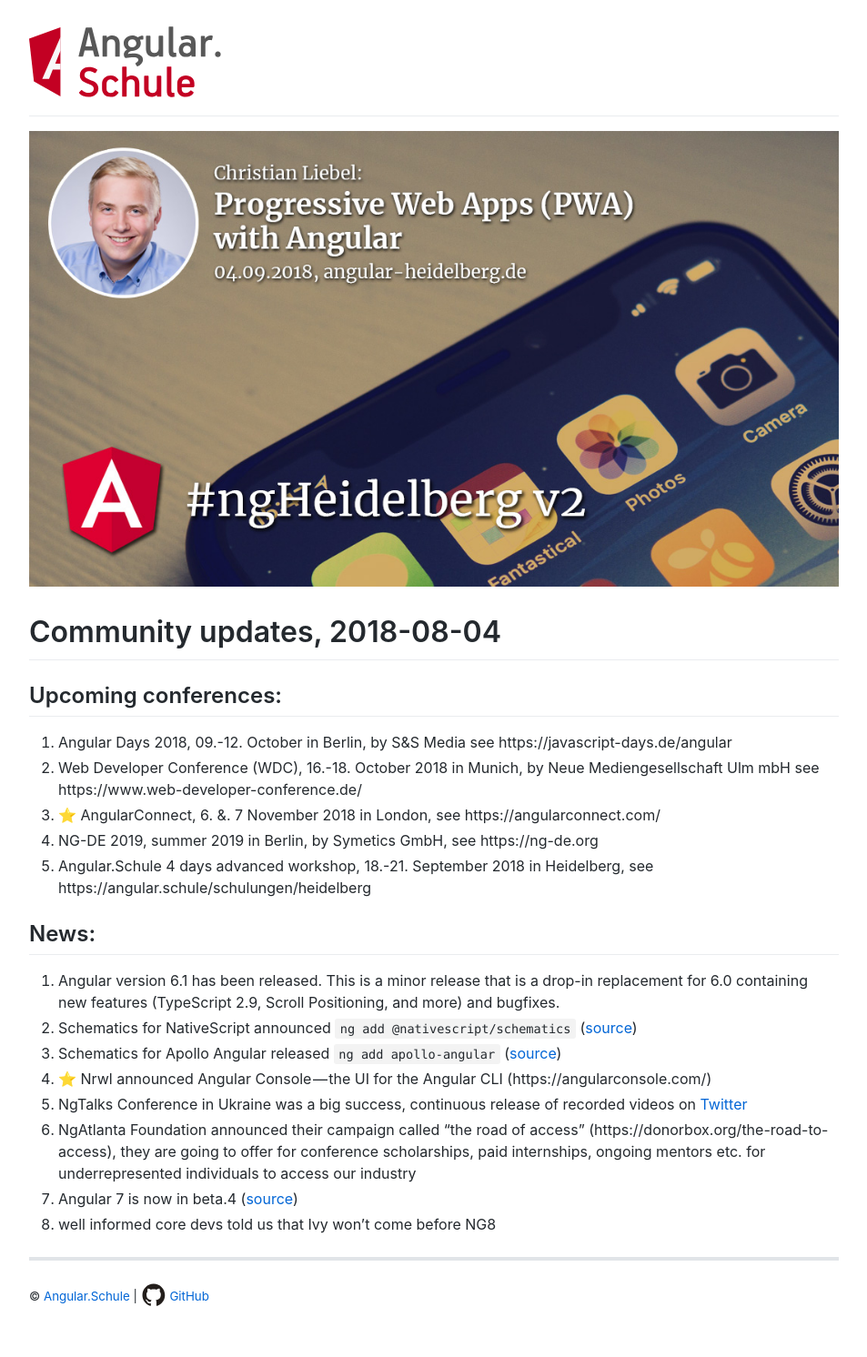
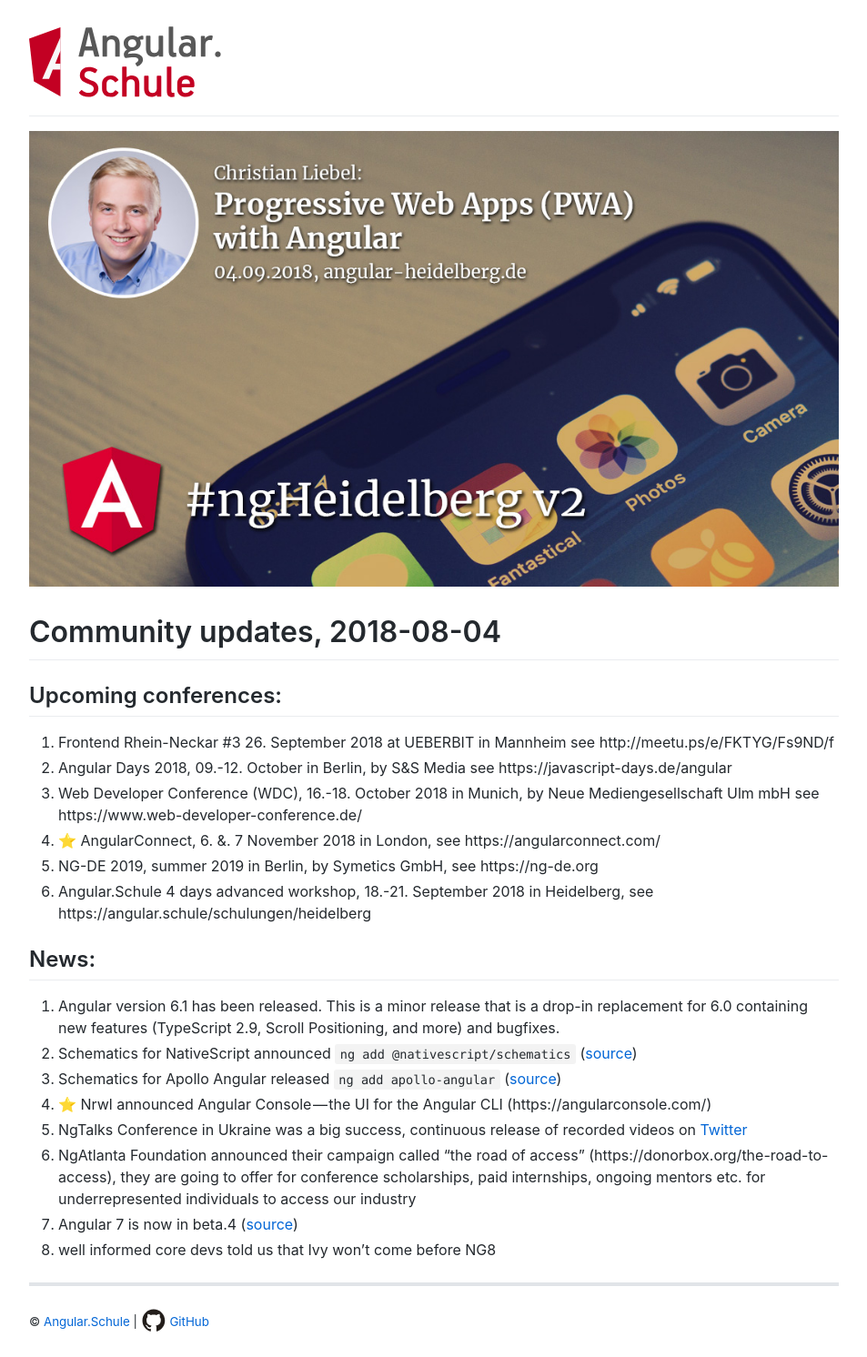
Before and after one commit to angular-schule/website-articles, a Jekyll site: the page built from community-updates/ngHeidelbergv2.md, in a window 1280 px wide. Shown: the whole page at 91% size, without its empty margins (163-1116 px from the left). Built offline with Jekyll 4.4.1, drawn with Linux system fonts in a browser that asks for light colours; our own code applies the rules of GitHub Pages for plain Markdown files; before the commit the page ends 1464 px from its top, so only the background shows below that.

Commit message:
add event: Frontend Meetup #3

```diff
--- a/community-updates/ngHeidelbergv2.md
+++ b/community-updates/ngHeidelbergv2.md
@@ -4,6 +4,7 @@
 
 ## Upcoming conferences:
 
+1. Frontend Rhein-Neckar #3 26. September 2018 at UEBERBIT in Mannheim see http://meetu.ps/e/FKTYG/Fs9ND/f
 1. Angular Days 2018, 09.-12. October in Berlin, by S&S Media see https://javascript-days.de/angular
 1. Web Developer Conference (WDC), 16.-18. October 2018 in Munich, by Neue Mediengesellschaft Ulm mbH see https://www.web-developer-conference.de/
 1. ⭐️ AngularConnect, 6. &. 7 November 2018 in London, see https://angularconnect.com/
```
